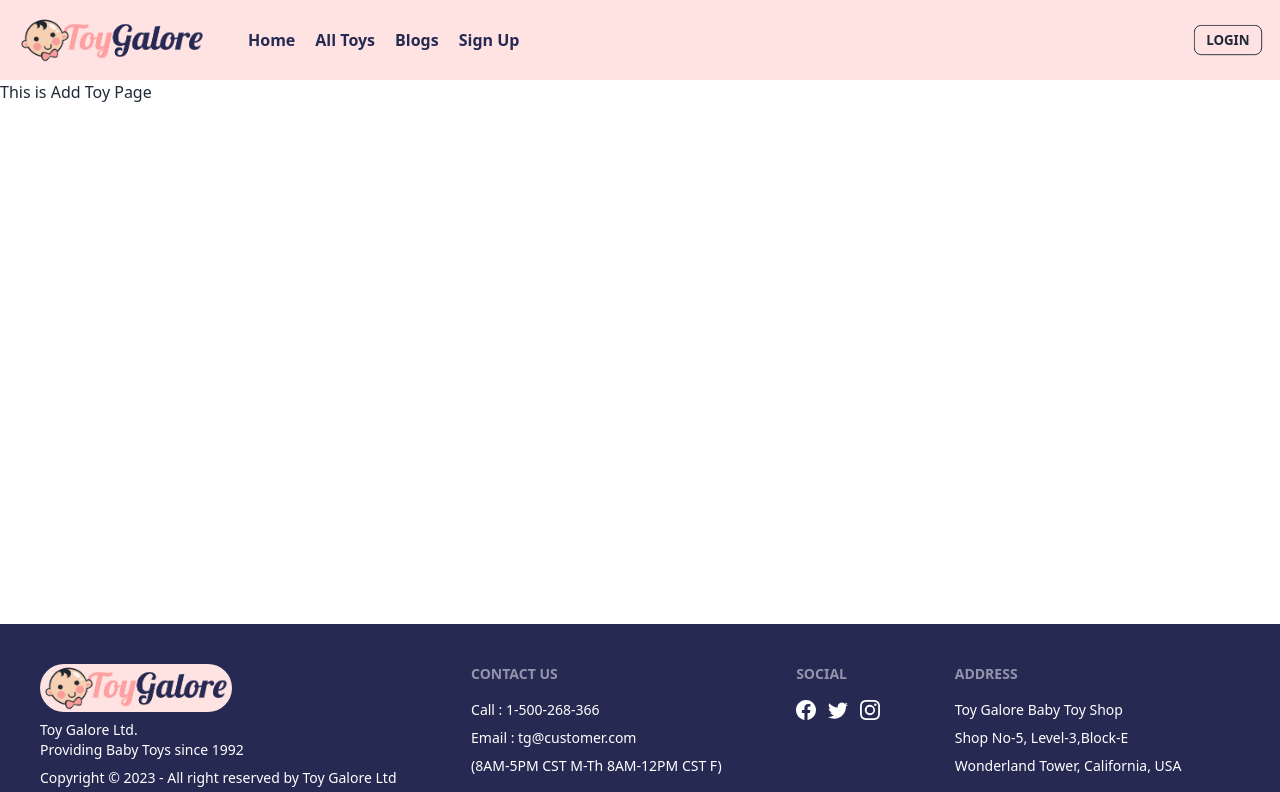
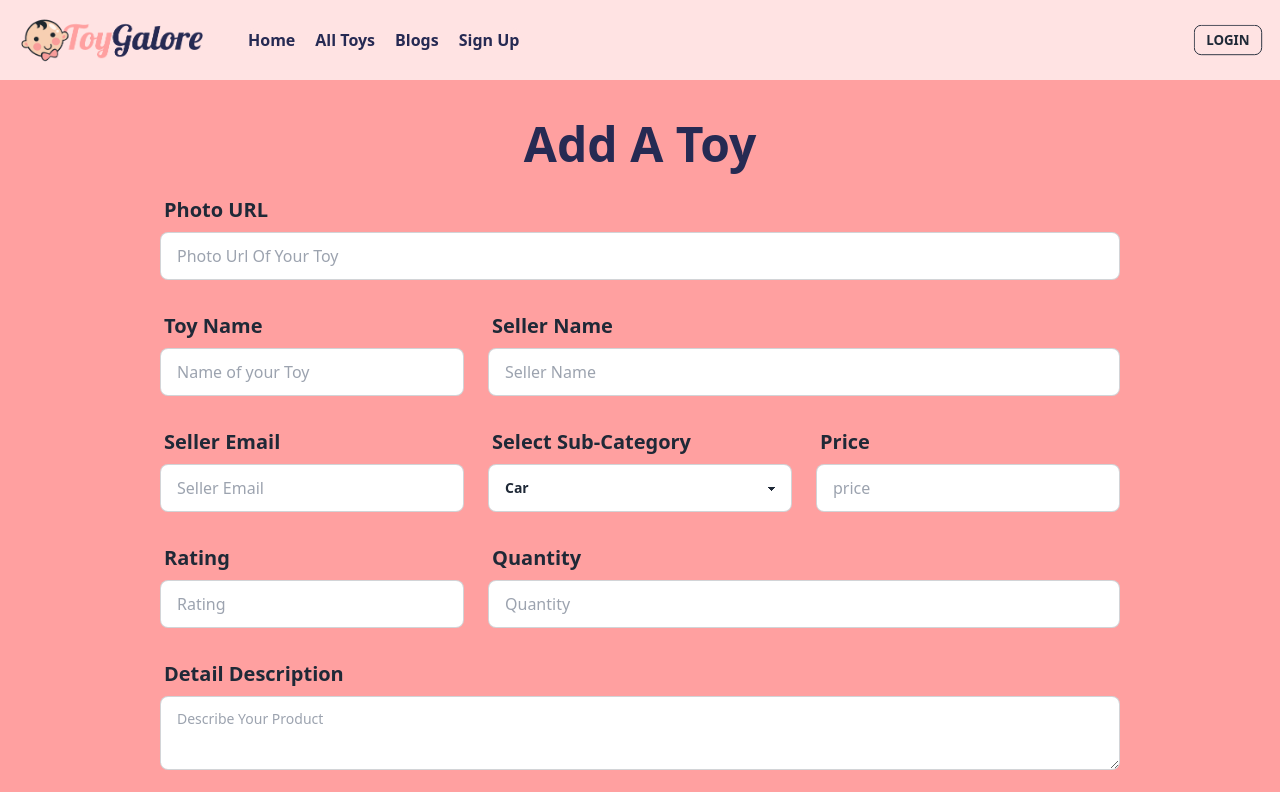
Before and after one commit to Rashed1879/toy-galore-client, a React (Vite) app: page /addtoys in a window 1280 px wide. Shown: the top 792 px of the page. Built offline with nearby package versions, Linux system fonts and the light colour scheme; no server answers.

Commit message:
Add a toy page added

```diff
--- a/package.json
+++ b/package.json
@@ -15,6 +15,7 @@
     "firebase": "^9.22.0",
     "react": "^18.2.0",
     "react-dom": "^18.2.0",
+    "react-hook-form": "^7.43.9",
     "react-icons": "^4.8.0",
     "react-router-dom": "^6.11.2",
     "react-toastify": "^9.1.3"
--- a/src/pages/AddToy/AddToy.jsx
+++ b/src/pages/AddToy/AddToy.jsx
@@ -1,7 +1,188 @@
+/* eslint-disable no-unused-vars */
+import { useContext } from 'react';
+import { AuthContext } from '../../providers/AuthProvider';
+
 const AddToy = () => {
+	const { user } = useContext(AuthContext);
+
+	const handleSubmit = (event) => {
+		event.preventDefault();
+		const form = event.target;
+		const photo = form.photo.value;
+		const name = form.name.value;
+		const sellerName = form.sellerName.value;
+		const sellerEmail = form.sellerEmail.value;
+		const subCategory = form.subCategory.value;
+		const price = form.price.value;
+		const rating = form.rating.value;
+		const quantity = form.quantity.value;
+		const description = form.description.value;
+		const data = {
+			photo,
+			name,
+			sellerName,
+			sellerEmail,
+			subCategory,
+			price,
+			rating,
+			quantity,
+			description,
+		};
+		fetch('http://localhost:5000/toys', {
+			method: 'POST',
+			headers: {
+				'content-type': 'application/json',
+			},
+			body: JSON.stringify(data),
+		})
+			.then((res) => res.json())
+			.then((data) => {
+				console.log(data);
+			});
+	};
+
 	return (
-		<div>
-			<h2>This is Add Toy Page</h2>
+		<div className="bg-[#FFA0A0]">
+			<div className="py-5 bg-[#FFA0A0]">
+				<h2 className="text-center font-bold text-5xl my-5 text-[#262A53]">
+					Add A Toy
+				</h2>
+				<div className="w-3/4 mx-auto my-5">
+					<form
+						onSubmit={handleSubmit}
+						className="grid grid-cols-3 gap-6"
+					>
+						<div className="form-control col-span-3">
+							<label className="label">
+								<span className="label-text text-xl font-bold">
+									Photo URL
+								</span>
+							</label>
+							<input
+								type="url"
+								className="input input-bordered w-full"
+								placeholder="Photo Url Of Your Toy"
+								name="photo"
+							/>
+						</div>
+						<div className="form-control">
+							<label className="label">
+								<span className="label-text text-xl font-bold">
+									Toy Name
+								</span>
+							</label>
+							<input
+								type="text"
+								className="input input-bordered w-full"
+								placeholder="Name of your Toy"
+								name="name"
+							/>
+						</div>
+						<div className="form-control col-span-2">
+							<label className="label">
+								<span className="label-text text-xl font-bold">
+									Seller Name
+								</span>
+							</label>
+							<input
+								type="text"
+								className="input input-bordered w-full"
+								placeholder="Seller Name"
+								defaultValue={user?.displayName}
+								name="sellerName"
+							/>
+						</div>
+						<div className="form-control">
+							<label className="label">
+								<span className="label-text text-xl font-bold">
+									Seller Email
+								</span>
+							</label>
+							<input
+								type="email"
+								className="input input-bordered max-w-sm"
+								placeholder="Seller Email"
+								defaultValue={user?.email}
+								name="sellerEmail"
+							/>
+						</div>
+						<div className="form-control">
+							<label className="label">
+								<span className="label-text text-xl font-bold">
+									Select Sub-Category
+								</span>
+							</label>
+							<select
+								className="select select-bordered w-full max-w-xs"
+								name="subCategory"
+								type="text"
+							>
+								<option value="car">Car</option>
+								<option value="truck">Truck</option>
+								<option value="sport">Sports Car</option>
+							</select>
+						</div>
+						<div className="form-control">
+							<label className="label">
+								<span className="label-text text-xl font-bold">
+									Price
+								</span>
+							</label>
+							<input
+								type="text"
+								className="input input-bordered max-w-sm"
+								placeholder="price"
+								name="price"
+							/>
+						</div>
+						<div className="form-control">
+							<label className="label">
+								<span className="label-text text-xl font-bold">
+									Rating
+								</span>
+							</label>
+							<input
+								type="text"
+								className="input input-bordered max-w-sm"
+								placeholder="Rating"
+								name="rating"
+							/>
+						</div>
+						<div className="form-control col-span-2">
+							<label className="label">
+								<span className="label-text text-xl font-bold">
+									Quantity
+								</span>
+							</label>
+							<input
+								type="text"
+								className="input input-bordered w-full"
+								placeholder="Quantity"
+								name="quantity"
+							/>
+						</div>
+						<div className="form-control col-span-3">
+							<label className="label">
+								<span className="label-text text-xl font-bold">
+									Detail Description
+								</span>
+							</label>
+							<textarea
+								type="text"
+								className="textarea textarea-bordered w-full"
+								placeholder="Describe Your Product"
+								name="description"
+							/>
+						</div>
+
+						<input
+							className="btn bg-[#262A53] col-span-3"
+							type="submit"
+							value="Add Toy"
+						/>
+					</form>
+				</div>
+			</div>
 		</div>
 	);
 };
```
Also changed, not shown: 1 other file (tests, documents, lock files or other folders).
